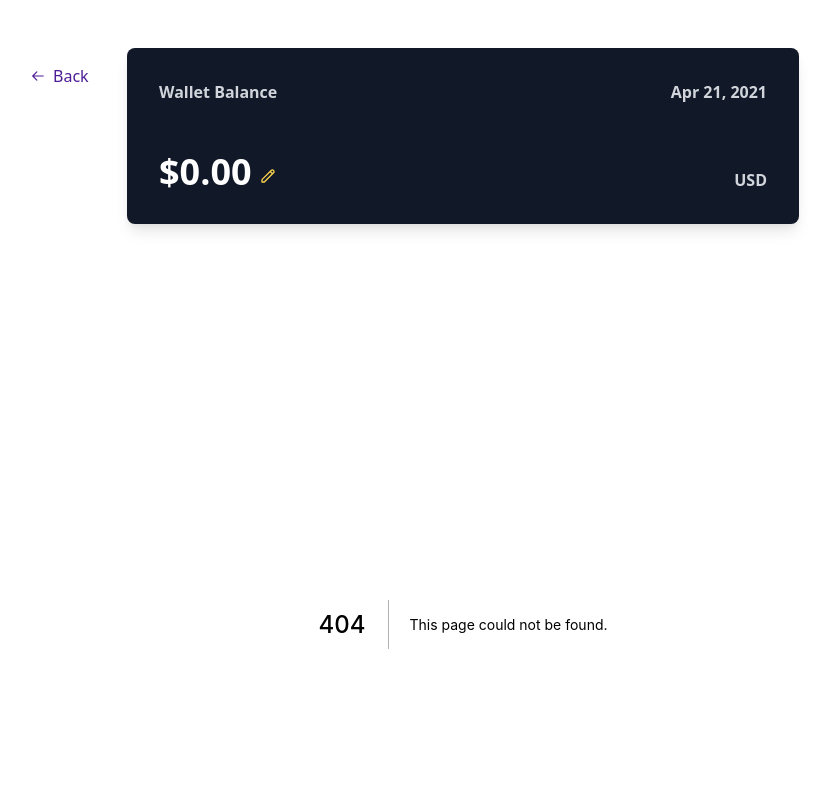
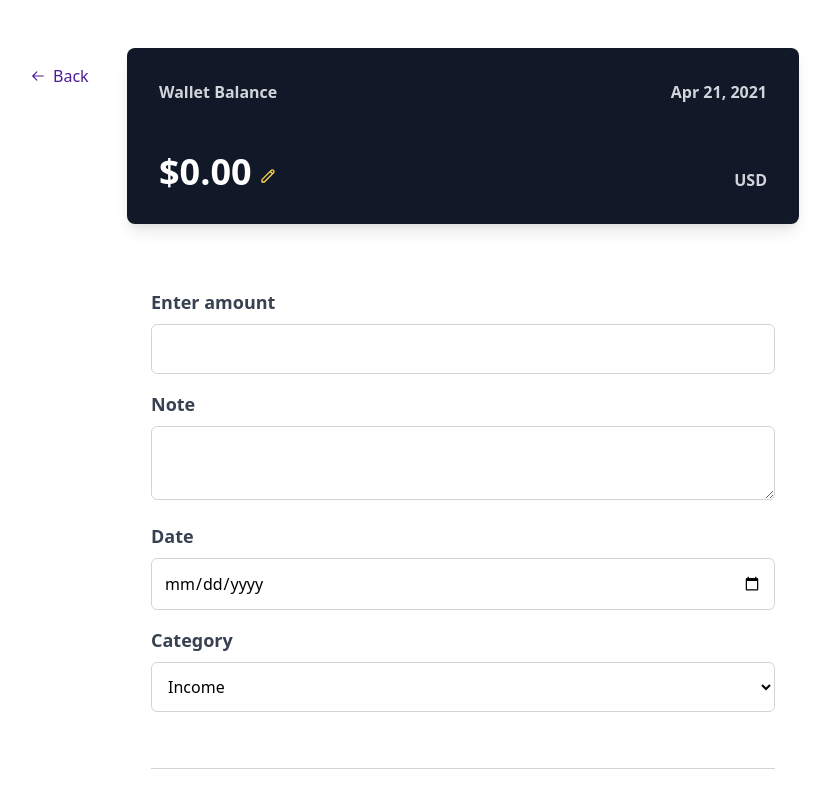
Before and after one commit to hosseinfarhanisadr/expense-tracker, a Next.js app: page /add in a window 1280 px wide. Before the commit this address had no page. Shown: the top 800 px of the page, without its empty margins (177-1007 px from the left). Built offline with nearby package versions, Linux system fonts and the light colour scheme.

Commit message:
Add 'add transaction' page

```diff
--- /dev/null
+++ b/pages/add.js
@@ -0,0 +1,35 @@
+import Head from 'next/head';
+import { useRouter } from 'next/router';
+import { useDispatch } from 'react-redux';
+import { addTransaction } from '../store/app/transactionsSlice';
+import TransactionForm from '../components/TransactionForm/TransactionForm';
+
+export default function AddTransaction() {
+  const router = useRouter();
+  const dispatch = useDispatch();
+
+  const handleAddTransaction = (values) => {
+    dispatch(addTransaction(values));
+    router.push('/');
+  };
+
+  return (
+    <>
+      <Head>
+        <title>Expense Tracker - Add Transaction</title>
+      </Head>
+
+      <div className="mt-10">
+        <TransactionForm
+          initialValues={{
+            amount: '',
+            note: '',
+            date: '',
+            category: 'income',
+          }}
+          onSubmit={handleAddTransaction}
+        />
+      </div>
+    </>
+  );
+}
```
